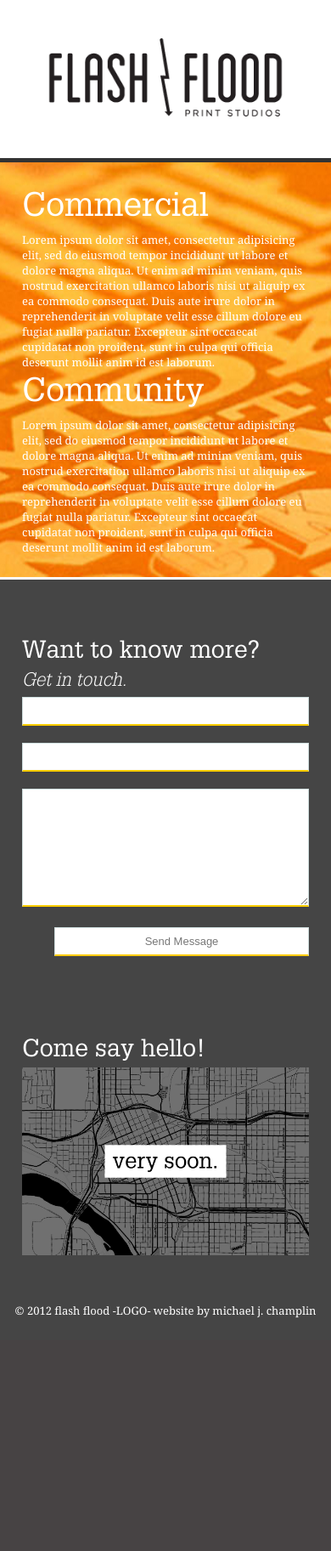
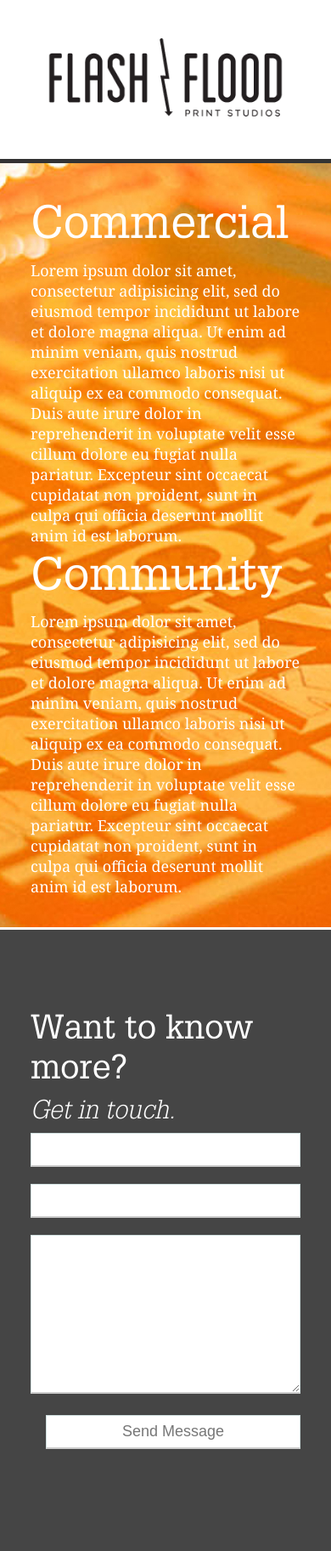
Before and after one commit to mjchamplin/flashflood, a PHP site: page / in a window 390 px wide. Shown: the top 1825 px of the page at 85% size. Before the commit the page ends 1551 px from the top, so only its background shows below. Run offline with PHP 8.4, Linux system fonts and the light colour scheme; some libraries are stand-ins or nearby versions.

Commit message:
increasing font sizes for mobile devices

```diff
--- a/_/css/contact.css
+++ b/_/css/contact.css
@@ -9,7 +9,7 @@
 #contactWrapper .requiredNote { margin: 20px 0px 20px; color: #333; font-weight: bold;}
 #contactWrapper .success { padding: 10px; background: #f0ffc1; border: 1px solid #819934; margin-bottom: 15px; color: #819934;}
 #contactWrapper .success p { margin: 0px;}
-form#contactform input, form#contactform textarea { border: 1px solid #cfdede; border-bottom: 2px solid #FFCC00; padding:8px 12px; font-size:1em; color:#333; width: 100%; background: #fff; color: #777777; -moz-box-sizing: border-box; -webkit-box-sizing: border-box; box-sizing: border-box;	}
+form#contactform input, form#contactform textarea { border: 1px solid #cfdede; border-bottom: 2px solid #ccc; padding:8px 12px; font-size:1em; color:#333; width: 100%; background: #fff; color: #777777; -moz-box-sizing: border-box; -webkit-box-sizing: border-box; box-sizing: border-box;	}
 form#contactform input:focus, form#contactform textarea:focus { outline: none; border-bottom: 2px solid #E03F00; }
 #submitButton { width: 300px !important; float:right !important;}
 #submitButton {background-position: 0 0;}
--- a/_/css/style.css
+++ b/_/css/style.css
@@ -153,7 +153,7 @@ mark {background-color: #fcd700; color: #000; font-style: italic; font-weight: b
 
 /* Global Declarations */
 
-body {  font-family: Georgia, serif; font-size: 13px; background: #454545; }
+body {  font-family: Georgia, serif; font-size: 18px; background: #454545; }
 h1,h2,h3 {  font-family: Glypha, Georgia, serif; margin-bottom: .25em; }
 h1 { font-size: 3em; }
 h2 { font-size: 2.2em; }
```
